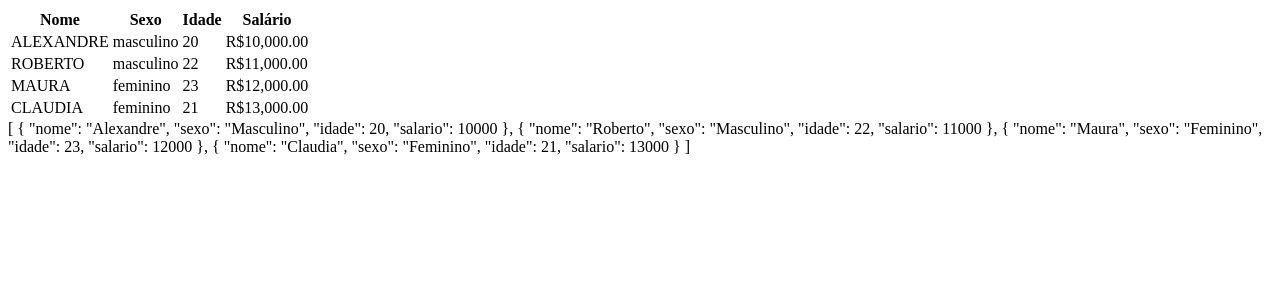
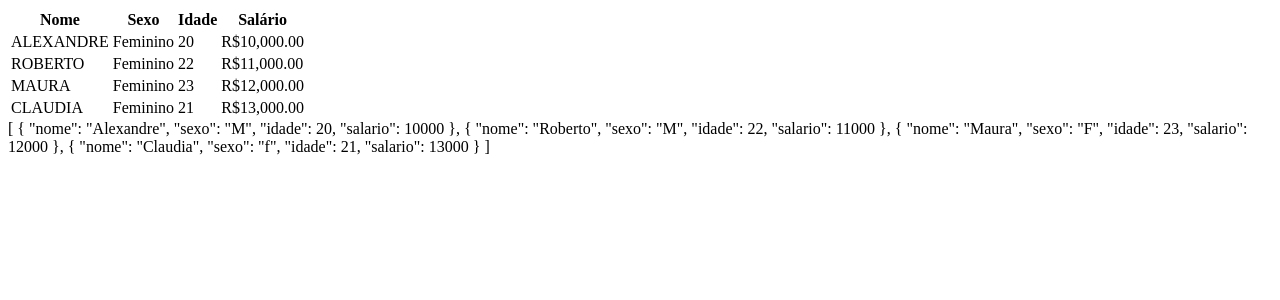
Before and after one commit to GilCarvalhal/angular, an Angular app: page / in a window 1280 px wide. Shown: the top 300 px of the page. Built offline with nearby package versions, Linux system fonts and the light colour scheme.

Commit message:
Criando Pipes customizados

```diff
--- a/src/app/app.component.html
+++ b/src/app/app.component.html
@@ -7,7 +7,7 @@
 
     <tr *ngFor="let cliente of clientes">
         <td>{{cliente.nome | uppercase}}</td>
-        <td>{{cliente.sexo | lowercase}}</td>
+        <td>{{cliente.sexo | sexo }}</td>
         <td>{{cliente.idade}}</td>
         <td>{{cliente.salario | currency: 'BRL'}}</td>
     </tr>
--- a/src/app/app.component.ts
+++ b/src/app/app.component.ts
@@ -11,25 +11,25 @@
   clientes = [
     {
       nome: 'Alexandre',
-      sexo: 'Masculino',
+      sexo: 'M',
       idade: 20,
       salario: 10000,
     },
     {
       nome: 'Roberto',
-      sexo: 'Masculino',
+      sexo: 'M',
       idade: 22,
       salario: 11000,
     },
     {
       nome: 'Maura',
-      sexo: 'Feminino',
+      sexo: 'F',
       idade: 23,
       salario: 12000,
     },
     {
       nome: 'Claudia',
-      sexo: 'Feminino',
+      sexo: 'f',
       idade: 21,
       salario: 13000,
     },
--- a/src/app/app.module.ts
+++ b/src/app/app.module.ts
@@ -4,10 +4,12 @@
 import { AppRoutingModule } from './app-routing.module';
 import { AppComponent } from './app.component';
 import { FormsModule } from '@angular/forms';
+import { SexoPipe } from './pipes/sexo.pipe';
 
 @NgModule({
   declarations: [
-    AppComponent
+    AppComponent,
+    SexoPipe
   ],
   imports: [
     BrowserModule,
--- /dev/null
+++ b/src/app/pipes/sexo.pipe.ts
@@ -0,0 +1,15 @@
+import { Pipe, PipeTransform } from '@angular/core';
+
+@Pipe({
+  name: 'sexo',
+})
+export class SexoPipe implements PipeTransform {
+  transform(value: unknown, ...args: unknown[]): unknown {
+    let sexo = 'Masculino';
+
+    if (value === 'F' || 'f') {
+      sexo = 'Feminino';
+    }
+    return sexo;
+  }
+}
```
Also changed, not shown: 1 other file (tests, documents, lock files or other folders).
